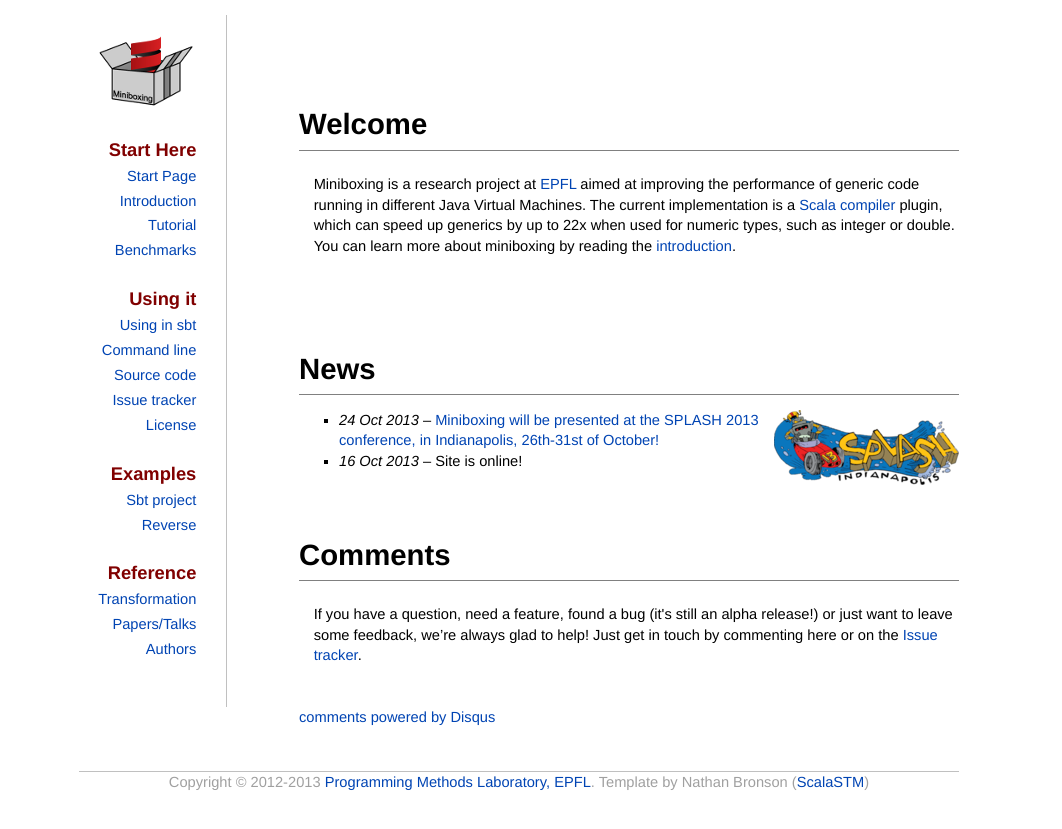
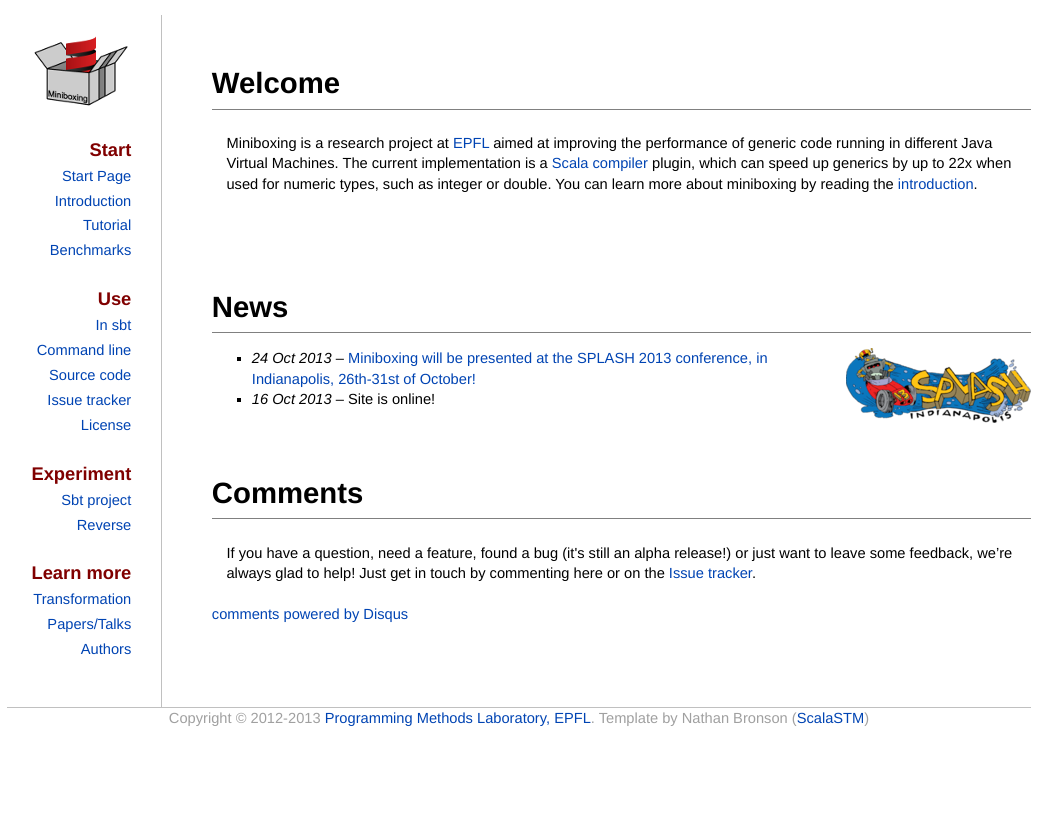
Before and after one commit to miniboxing/miniboxing.github.io, a Jekyll site: the page built from index.md, in a window 1280 px wide. Shown: the top 829 px of the page, without its empty margins (121-1183 px from the left). Built offline with Jekyll 4.4.1, drawn with Linux system fonts in a browser that asks for light colours; comment, search, counter and statistics services are not loaded.

Commit message:
Improved layout

```diff
--- a/_layouts/default.html
+++ b/_layouts/default.html
@@ -28,7 +28,7 @@
       <div id='menu'>
         <ol>
           <img alt='miniboxing' src='http://scala-miniboxing.org/mbox2-thumbnail.png'></a><br/><br/>
-          <li>Start Here
+          <li>Start
             <ol>
               <li><a href='index.html'>Start Page</a></li>
               <li><a href='intro.html'>Introduction</a></li>
@@ -36,22 +36,22 @@
               <li><a href='benchmarks.html'>Benchmarks</a></li>
             </ol>
           </li>
-          <li>Using it
+          <li>Use
             <ol>
-              <li><a href='using_sbt.html'>Using in sbt</a></li>
+              <li><a href='using_sbt.html'>In sbt</a></li>
               <li><a href='using_out.html'>Command line</a></li>
               <li><a href='source.html'>Source code</a></li>
               <li><a href='issues.html'>Issue tracker</a></li>
               <li><a href='license.html'>License</a></li>
             </ol>
           </li>
-          <li>Examples
+          <li>Experiment
             <ol>
               <li><a href='example.html'>Sbt project</a></li>
               <li><a href='example_reverse.html'>Reverse</a></li>
             </ol>
           </li>
-          <li>Reference
+          <li>Learn more
             <ol>
               <li><a href='transformation.html'>Transformation</a></li>
               <li><a href='papers.html'>Papers/Talks</a></li>
@@ -61,12 +61,10 @@
         </ol>
       </div>
       <div id='content'>
-        <br/><br/>
         <h1 id='title_{{ page.title | downcase | replace: ' ', '_' }}'>{% if page.short_title %}{{ page.short_title }}{% else %}{{ page.title }}{% endif %}</h1>
         {{ content }}
         <h1>Comments</h1>
         <p>If you have a question, need a feature, found a bug (it's still an alpha release!) or just want to leave some feedback, we’re always glad to help! Just get in touch by commenting here or on the <a href="issues.html">Issue tracker</a>.</p>
-        <br/>
         <br/>
         <div id="disqus_thread"></div>
         <script type="text/javascript">
--- a/css/default.css
+++ b/css/default.css
@@ -119,7 +119,7 @@ li.major {
 
 #outer {
   margin: 1em auto 1em auto;
-  width: 60em;
+  width: 1024;
 }
 
 #header {
@@ -128,7 +128,7 @@ li.major {
 
 #menu {
   float: left;
-  width: 10em;
+  width: 15%;
   padding-top: 0em;
   border-right: 1px solid #c0c0c0;
   text-align: right;
@@ -136,7 +136,7 @@ li.major {
 
 #content {
   float: right;
-  width: 45em;
+  width: 80%;
   padding-bottom: 3em;
   text-align: left;
 }
```
